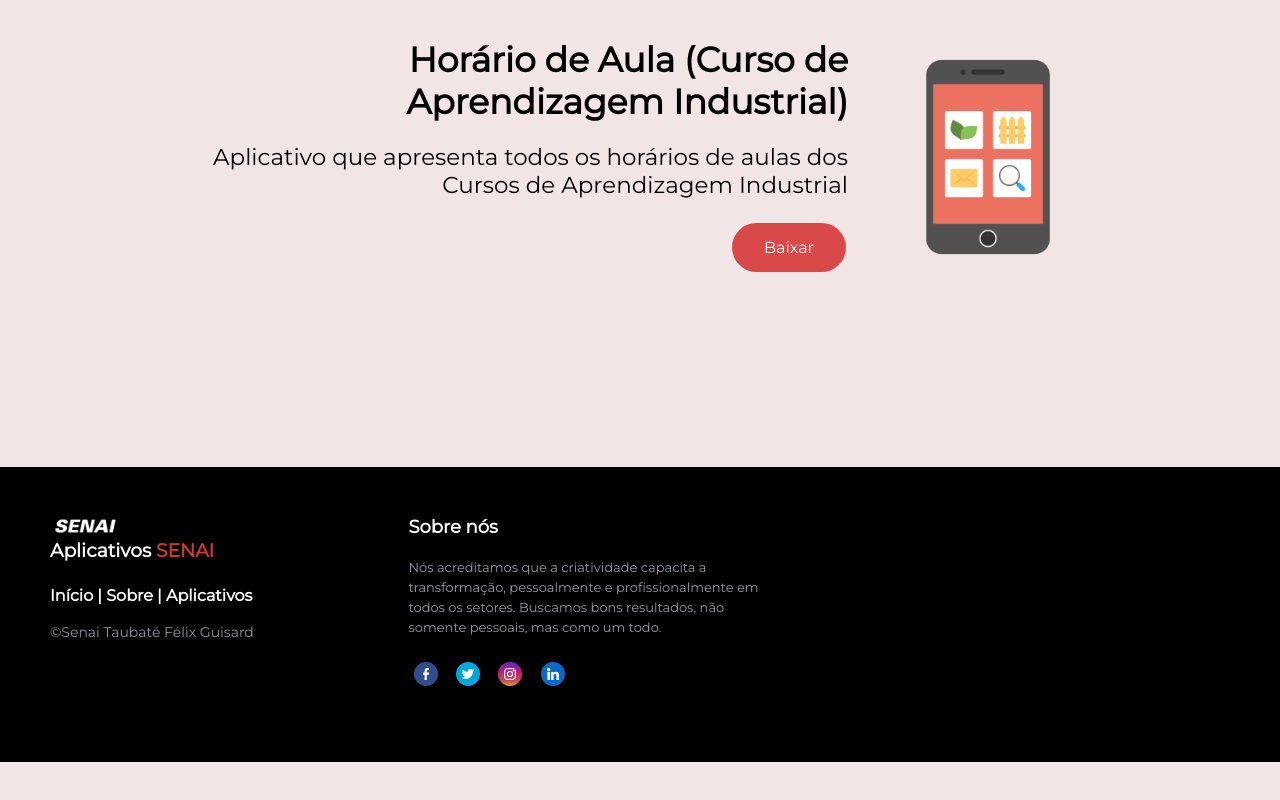
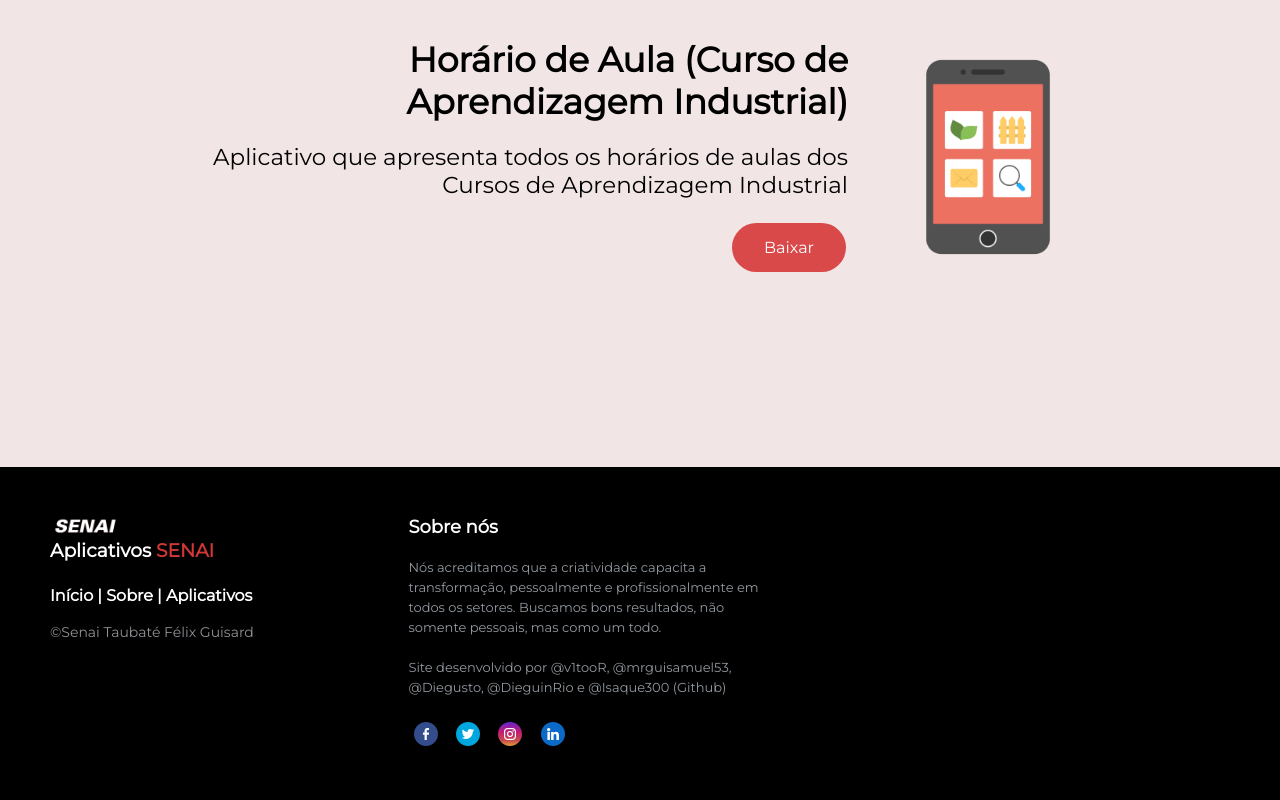
Before and after one commit to v1tooR/AplicativoSenai, a plain HTML site: page index.html in a window 1280 px wide. Shown: the part 2176-2976 px from the top of the page. Before the commit the page ends 2938 px from the top, so only its background shows below. Drawn offline with nearby package versions, Linux system fonts and the light colour scheme; files whose address does not match are found by name.

Commit message:
atualizações no footer e icon

```diff
--- a/index.html
+++ b/index.html
@@ -14,6 +14,7 @@
     <link href="https://fonts.googleapis.com/css2?family=Montserrat&display=swap" rel="stylesheet">
     <link rel="icon" href="./assets_site/"> <!-- Ícone da aba do navegador -->
     <script src="https://ajax.googleapis.com/ajax/libs/jquery/3.3.1/jquery.min.js"></script>
+    <link rel="icon" href="./assets_site/senai-ico.png">
     <script type="text/javascript" src="script.js"></script>
 </head>
 <body>
@@ -137,15 +138,18 @@
                 <!-- Sobre nós -->
                 <p class="footer-company-about">
                     <span>Sobre nós</span>
-                    Nós acreditamos que a criatividade capacita a transformação, pessoalmente e profissionalmente em todos os setores. Buscamos bons resultados, não somente pessoais, mas como um todo.
-                    </p>
+                    Nós acreditamos que a criatividade capacita a transformação, pessoalmente e profissionalmente em todos os setores. Buscamos bons resultados, não somente pessoais, mas como um todo.<br>
+                    <br>Site desenvolvido por @v1tooR, @mrguisamuel53, @Diegusto, @DieguinRio e @Isaque300 (Github)
+                </p>
                 <!-- Redes Sociais -->
                 <div class="footer-icons">
                     <a href="https://pt-br.facebook.com/senaitaubate/"><img src="./assets_site/004-facebook.png"><i class="fa fa-facebook"></i></a>
                     <a href="https://twitter.com/senai_taubate"><img src="./assets_site/003-twitter.png"><i class="fa fa-twitter"></i></a>
                     <a href="https://instagram.com/senaitaubate"><img src="./assets_site/002-instagram.png"><i class="fa fa-instagram"></i></a>
                     <a href="https://br.linkedin.com/company/escolasenaitaubate"><img src="./assets_site/001-linkedin.png"><i class="fa fa-linkedin"></i></a>
+
                 </div>
+
             </div>
         </footer>
     </footer>
```
Also changed, not shown: assets_site/senai-ico.png (added).
